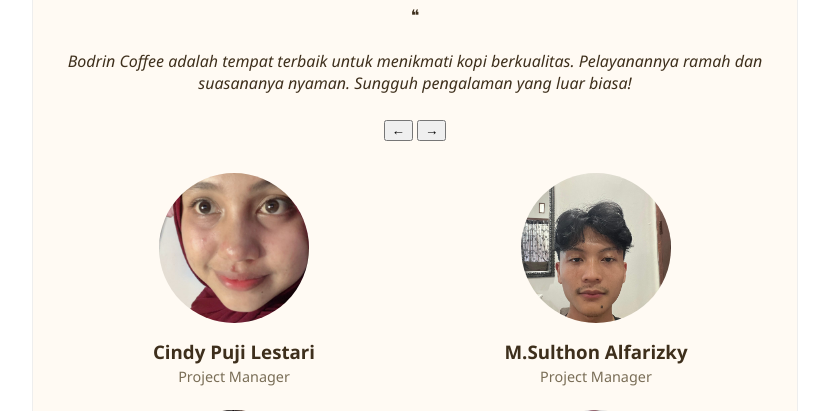
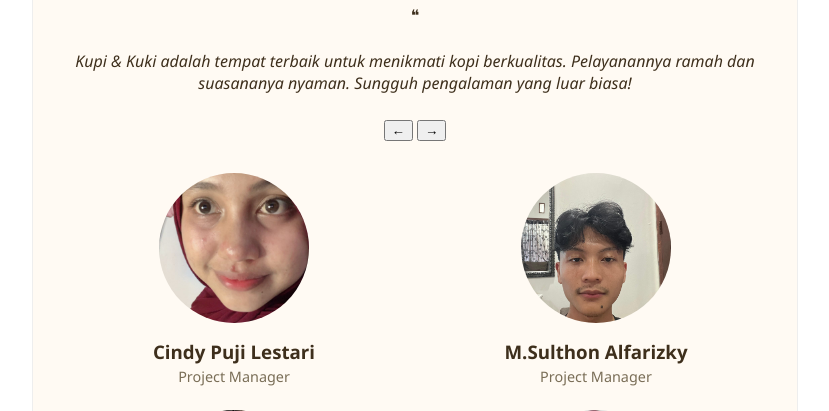
Before and after one commit to Fuentes771/PemogramanWebKelCASS, a PHP site: page /aboutus.php in a window 1280 px wide. Shown: the part 1573-1984 px from the top of the page, without its empty margins (225-1054 px from the left). Run offline with PHP 8.4, Linux system fonts and the light colour scheme.

Commit message:
perbaikan nama tempat

```diff
--- a/aboutus.php
+++ b/aboutus.php
@@ -7,6 +7,7 @@
     <link rel="stylesheet" href="css/style2.css">
     <link rel="stylesheet" href="css/navbar.css">
 </head>
+
 <body>
 
   <header class="navbar">
@@ -48,7 +49,7 @@
             <div class="testimonial-content">
                 <span class="quote">❝</span>
                 <p class="testimonial-text">
-                    Bodrin Coffee adalah tempat terbaik untuk menikmati kopi berkualitas. Pelayanannya ramah dan suasananya nyaman. Sungguh pengalaman yang luar biasa!
+                    Kupi & Kuki adalah tempat terbaik untuk menikmati kopi berkualitas. Pelayanannya ramah dan suasananya nyaman. Sungguh pengalaman yang luar biasa!
                 </p>
 
                 <div class="testimonial-nav">
--- a/css/style2.css
+++ b/css/style2.css
@@ -157,3 +157,4 @@ body {
 
 .footer a:hover {
     color: #000;
+}
```
